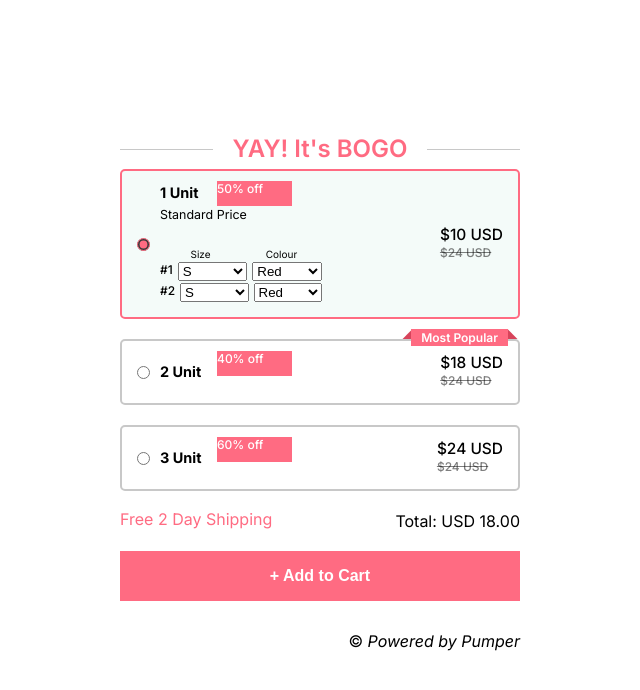
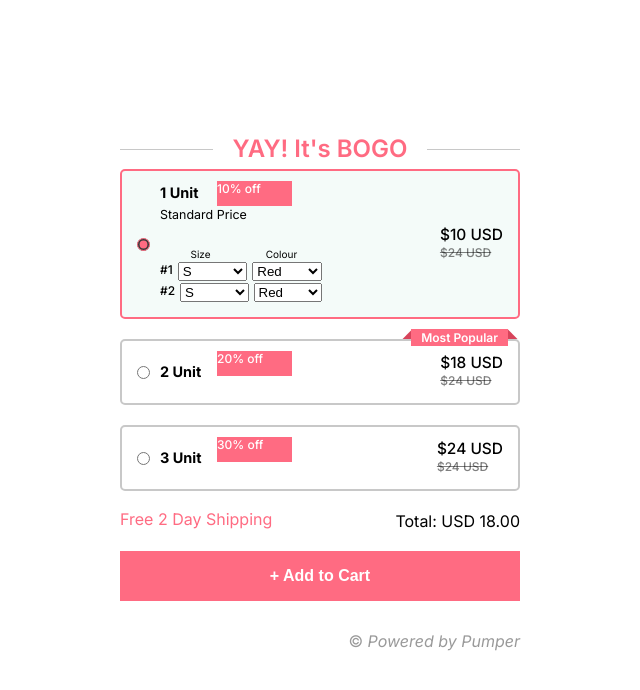
Before and after one commit to SUMIT-02/tasks, a plain HTML site: page index.html in a window 1280 px wide. Shown: the whole page, without its empty margins (320-960 px from the left). Drawn offline with Linux system fonts and the light colour scheme.

Commit message:
final fix

```diff
--- a/index.html
+++ b/index.html
@@ -71,7 +71,7 @@
             </div>
           </div>
         </div>
-        <div class="discount-off">50% off</div>
+        <div class="discount-off">10% off</div>
         <div class="discount-text-container">
           <span class="discount-text"> $10 USD </span>
           <span class="pre-discount-text"> $24 USD </span>
@@ -134,7 +134,7 @@
             </div>
           </div>
         </div>
-        <div class="discount-off">40% off</div>
+        <div class="discount-off">20% off</div>
 
         <div class="discount-text-container">
           <span class="discount-text"> $18 USD </span>
@@ -197,7 +197,7 @@
             </div>
           </div>
         </div>
-        <div class="discount-off">60% off</div>
+        <div class="discount-off">30% off</div>
         <div class="discount-text-container">
           <span class="discount-text"> $24 USD </span>
           <span class="pre-discount-text"> $24 USD </span>
--- a/style.css
+++ b/style.css
@@ -66,6 +66,8 @@ body {
 }
 
 .copyright {
+  color: #00000066;
+  font-weight: 40%;
   text-align: right;
   margin-top: 10px;
 }
```
